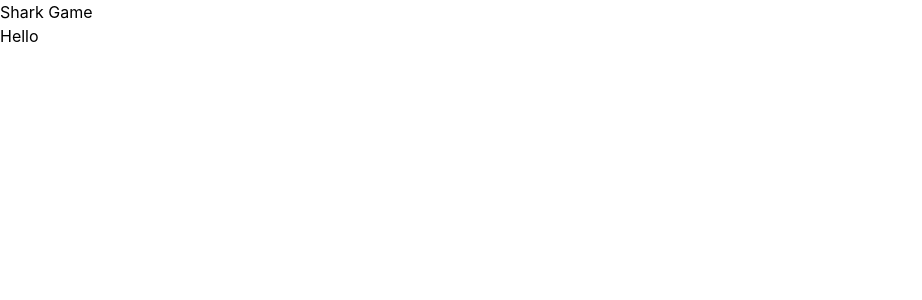
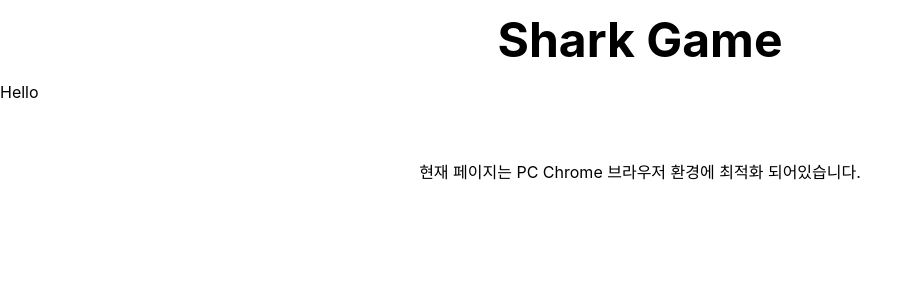
Before and after one commit to chaehaeun/shark-game, a React (Vite) app: page / in a window 1280 px wide. Shown: the top 300 px of the page, without its empty margins (0-922 px from the left). Built offline with nearby package versions, Linux system fonts and the light colour scheme; a web font is replaced by a local one.

Commit message:
[💄] 헤더 푸터 스타일 작업

```diff
--- a/src/components/common/RootLayout.tsx
+++ b/src/components/common/RootLayout.tsx
@@ -4,11 +4,14 @@
   return (
     <>
       <header>
-        <h1>Shark Game</h1>
+        <h1 className=" text-5xl font-bold text-center py-4">Shark Game</h1>
       </header>
       <main>
         <Outlet />
       </main>
+      <footer className="text-center py-4 mt-10">
+        <p>현재 페이지는 PC Chrome 브라우저 환경에 최적화 되어있습니다.</p>
+      </footer>
     </>
   );
 };
```
